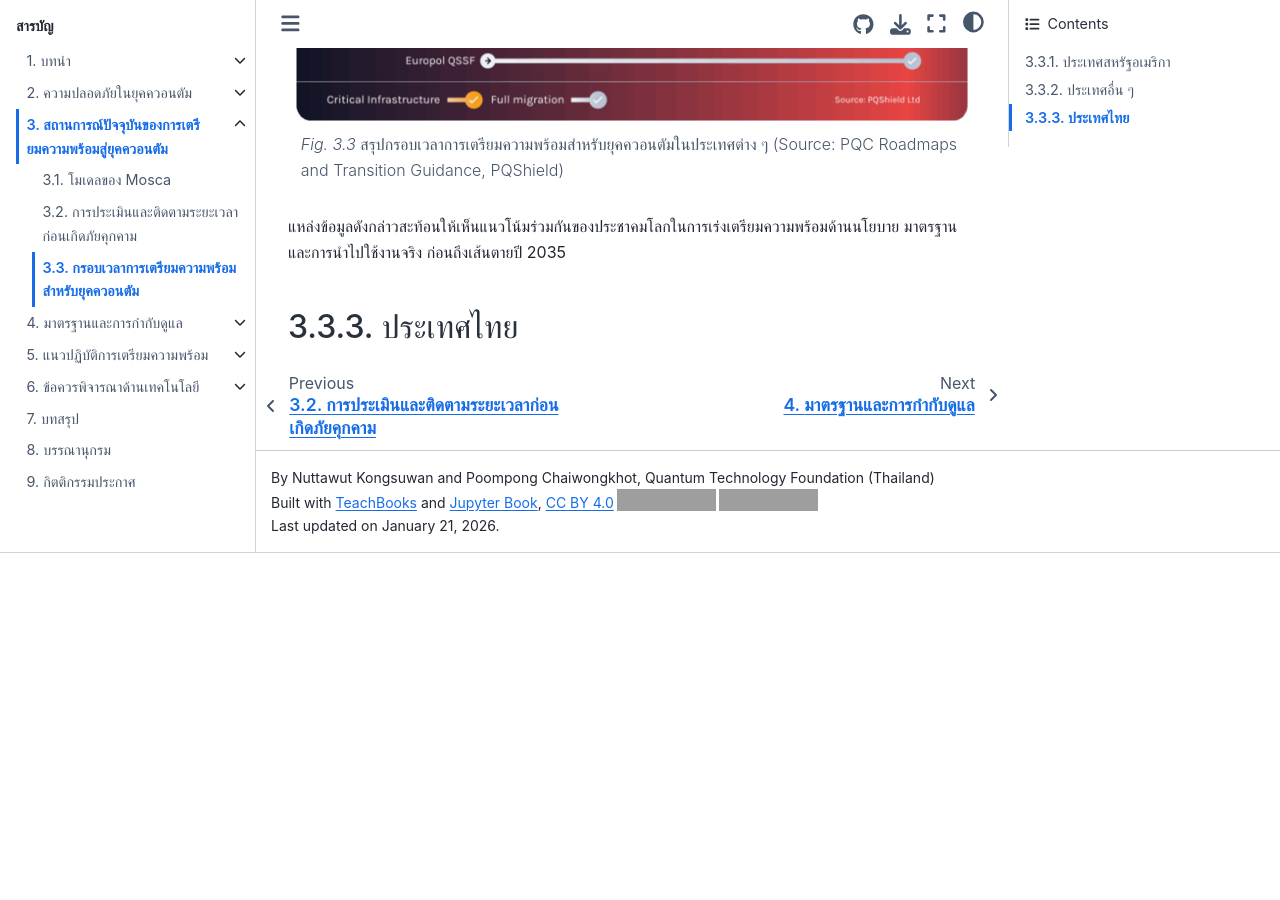
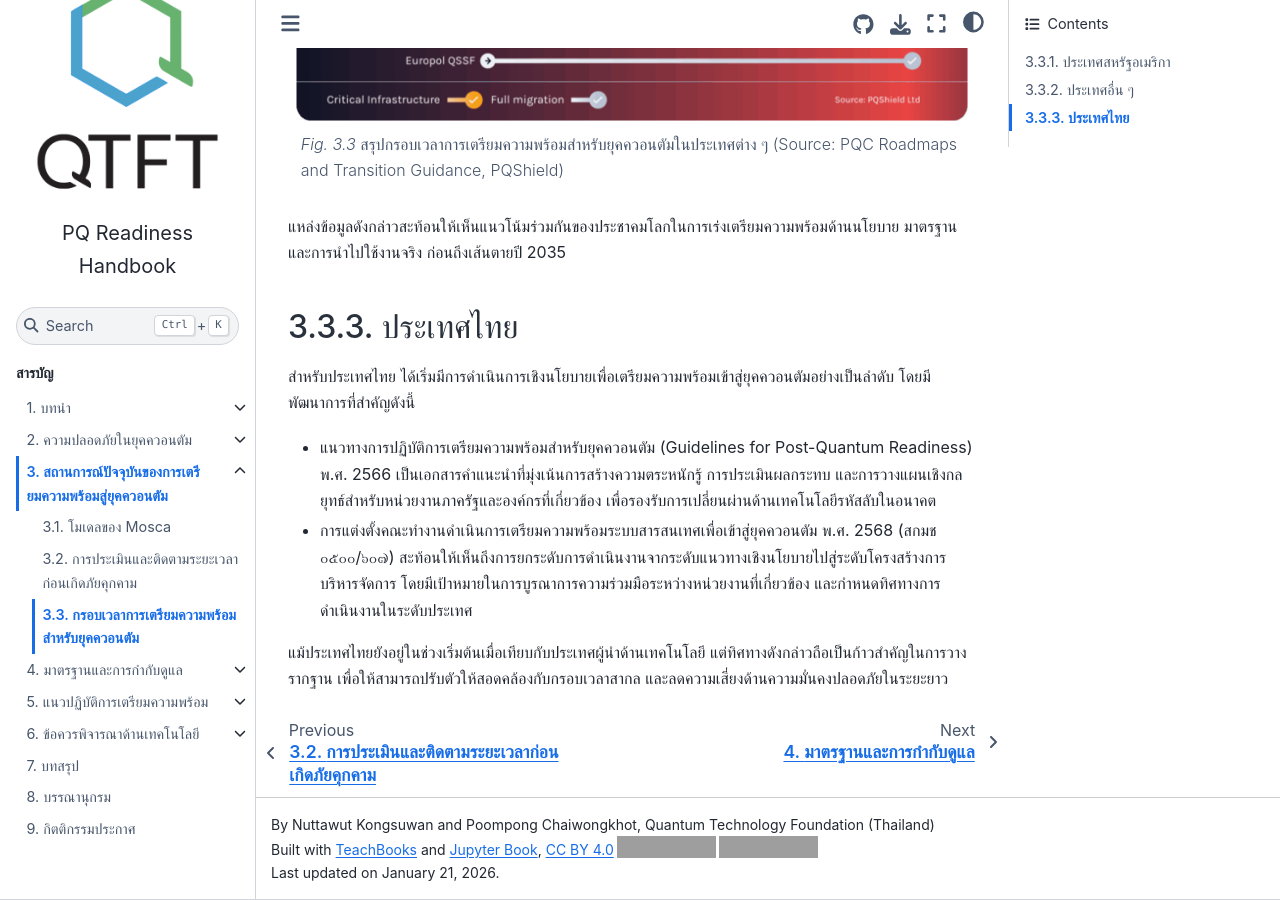
Before and after one commit to qtft/pq-readiness-handbook, a Jupyter Book: the page built from book/situations/timelines.md, in a window 1280 px wide and 900 px high, scrolled down 1682 px. Built offline with Jupyter Book 1.0.4 settings and Sphinx 7.4.7 and the Sphinx Book theme 1.1.4, drawn with Linux system fonts in a browser that asks for light colours; comment, search, counter and statistics services are not loaded; before the commit the page ends 2235 px from its top, so only the background shows below that; grey boxes are pictures that could not be loaded.

Commit message:
pq timelines

````diff
--- a/book/situations/timelines.md
+++ b/book/situations/timelines.md
@@ -37,8 +37,16 @@ name: pqshield-timelines
 สรุปกรอบเวลาการเตรียมความพร้อมสำหรับยุคควอนตัมในประเทศต่าง ๆ (Source: PQC Roadmaps and Transition Guidance, PQShield)
 ```
 
-
 แหล่งข้อมูลดังกล่าวสะท้อนให้เห็นแนวโน้มร่วมกันของประชาคมโลกในการเร่งเตรียมความพร้อมด้านนโยบาย มาตรฐาน และการนำไปใช้งานจริง ก่อนถึงเส้นตายปี 2035
 
 
 ## ประเทศไทย
+
+สำหรับประเทศไทย ได้เริ่มมีการดำเนินการเชิงนโยบายเพื่อเตรียมความพร้อมเข้าสู่ยุคควอนตัมอย่างเป็นลำดับ โดยมีพัฒนาการที่สำคัญดังนี้
+- แนวทางการปฏิบัติการเตรียมความพร้อมสำหรับยุคควอนตัม
+(Guidelines for Post-Quantum Readiness) พ.ศ. 2566
+เป็นเอกสารคำแนะนำที่มุ่งเน้นการสร้างความตระหนักรู้ การประเมินผลกระทบ และการวางแผนเชิงกลยุทธ์สำหรับหน่วยงานภาครัฐและองค์กรที่เกี่ยวข้อง เพื่อรองรับการเปลี่ยนผ่านด้านเทคโนโลยีรหัสลับในอนาคต
+- การแต่งตั้งคณะทำงานดำเนินการเตรียมความพร้อมระบบสารสนเทศเพื่อเข้าสู่ยุคควอนตัม พ.ศ. 2568 (สกมช ๐๕๐๐/๖๐๗)
+สะท้อนให้เห็นถึงการยกระดับการดำเนินงานจากระดับแนวทางเชิงนโยบายไปสู่ระดับโครงสร้างการบริหารจัดการ โดยมีเป้าหมายในการบูรณาการความร่วมมือระหว่างหน่วยงานที่เกี่ยวข้อง และกำหนดทิศทางการดำเนินงานในระดับประเทศ
+
+แม้ประเทศไทยยังอยู่ในช่วงเริ่มต้นเมื่อเทียบกับประเทศผู้นำด้านเทคโนโลยี แต่ทิศทางดังกล่าวถือเป็นก้าวสำคัญในการวางรากฐาน เพื่อให้สามารถปรับตัวให้สอดคล้องกับกรอบเวลาสากล และลดความเสี่ยงด้านความมั่นคงปลอดภัยในระยะยาว
````
Also changed, not shown: README.md (+1 -1 lines).
